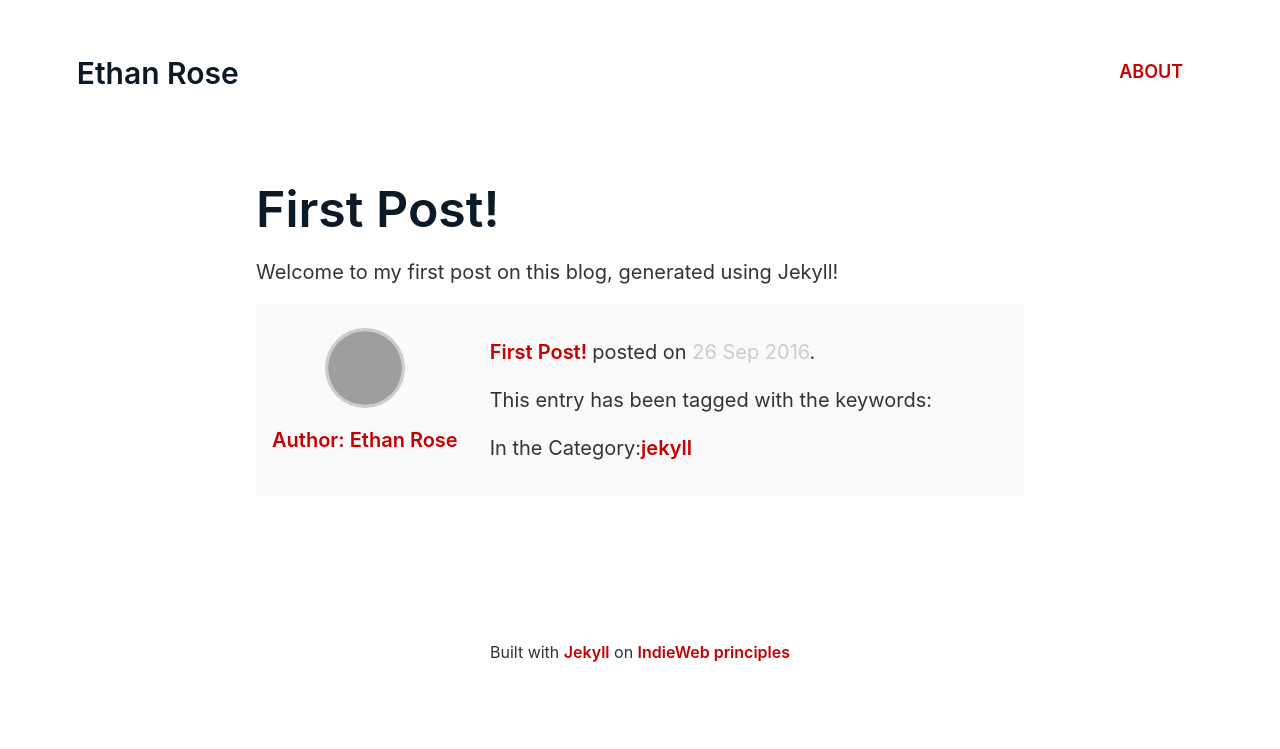
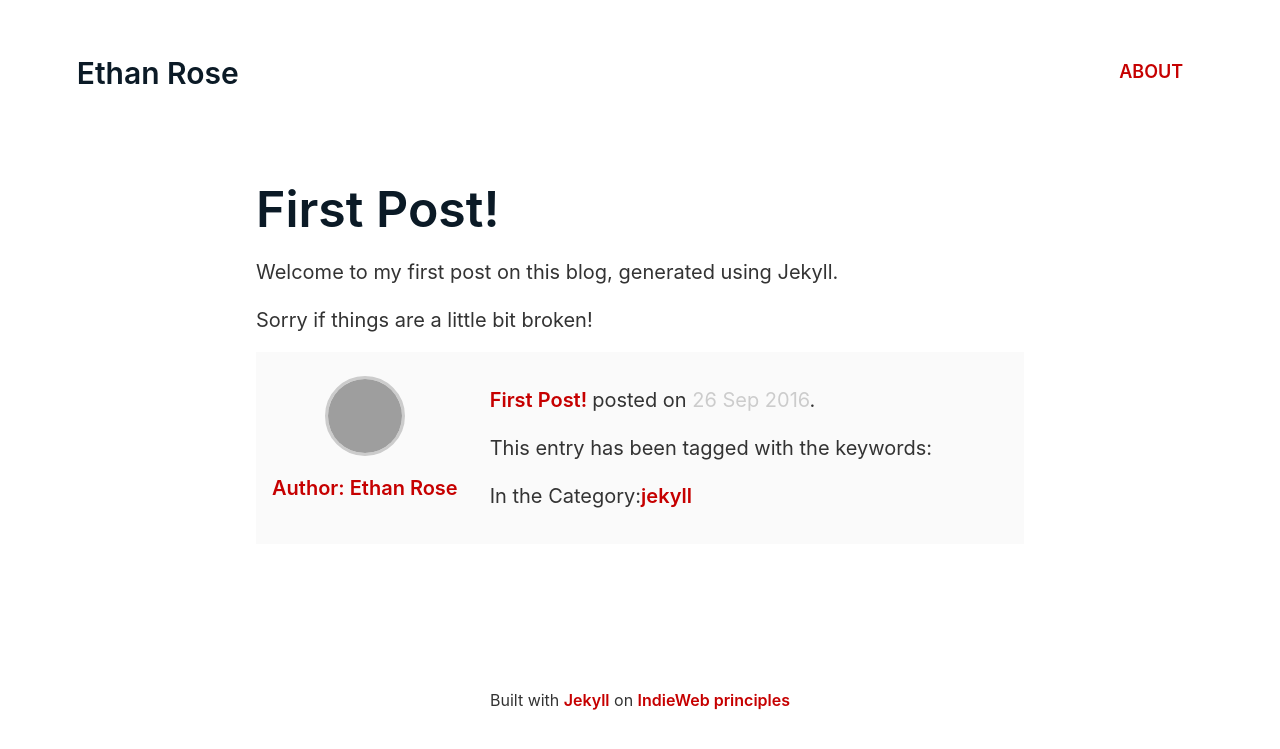
Before and after one commit to ethan4/ethan4.github.io, a Jekyll site: the page built from _posts/2016-02-03-first-post.markdown, in a window 1280 px wide. Shown: the top 749 px of the page. Built offline with Jekyll 4.4.1, drawn with Linux system fonts in a browser that asks for light colours; comment, search, counter and statistics services are not loaded; grey boxes are pictures that could not be loaded.

Commit message:
Disclaimed things being broken.

```diff
--- a/_posts/2016-02-03-first-post.markdown
+++ b/_posts/2016-02-03-first-post.markdown
@@ -5,4 +5,6 @@ date:   2016-09-27 10:30:00 +1200
 categories: jekyll
 ---
 
-Welcome to my first post on this blog, generated using Jekyll!
+Welcome to my first post on this blog, generated using Jekyll.
+
+Sorry if things are a little bit broken!
```
